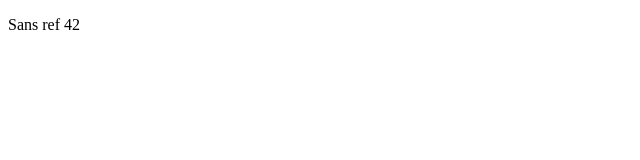
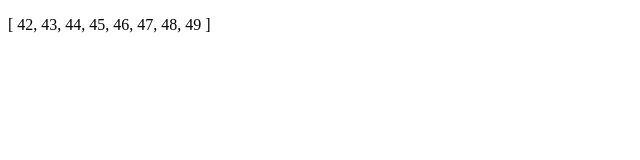
Before and after one commit to BStormTraining-Vue-js/Demo1, a Vue app: page / in a window 1280 px wide. Shown: the top 160 px of the page, without its empty margins (0-640 px from the left). Built offline with nearby package versions, Linux system fonts and the light colour scheme.

Commit message:
deep reactivity

```diff
--- a/src/App.vue
+++ b/src/App.vue
@@ -1,22 +1,16 @@
 <script setup>
-import { onMounted, ref } from 'vue';
-// const count = ref(42);
-let countWithoutRef = 42;
+import { onMounted, reactive } from 'vue';
+const counts = reactive([42]);
 
 onMounted(() => {
-//   setInterval(() => {
-//     count.value++;
-//   }, 1000);
-
-  setInterval(() => {
-    countWithoutRef++;
-  }, 1000);
+    setInterval(() => {
+        counts.push(counts.at(-1) + 1);
+    }, 1000);
 });
 </script>
 
 <template>
-    <!-- <p>Avec ref {{ count }}</p> -->
-    <p>Sans ref {{ countWithoutRef }}</p>
+    <p>{{ counts }}</p>
 </template>
 
 <style scoped>
```
